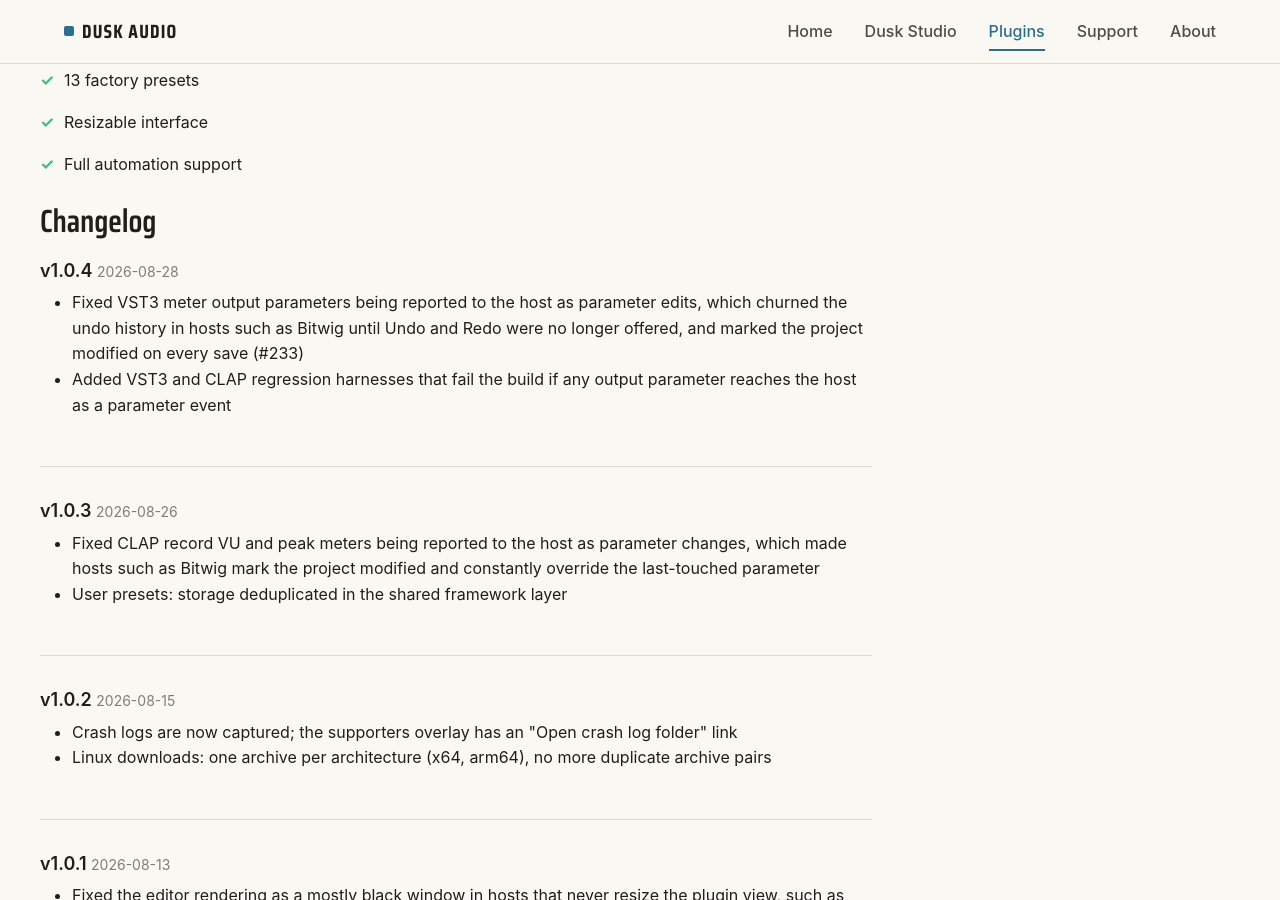
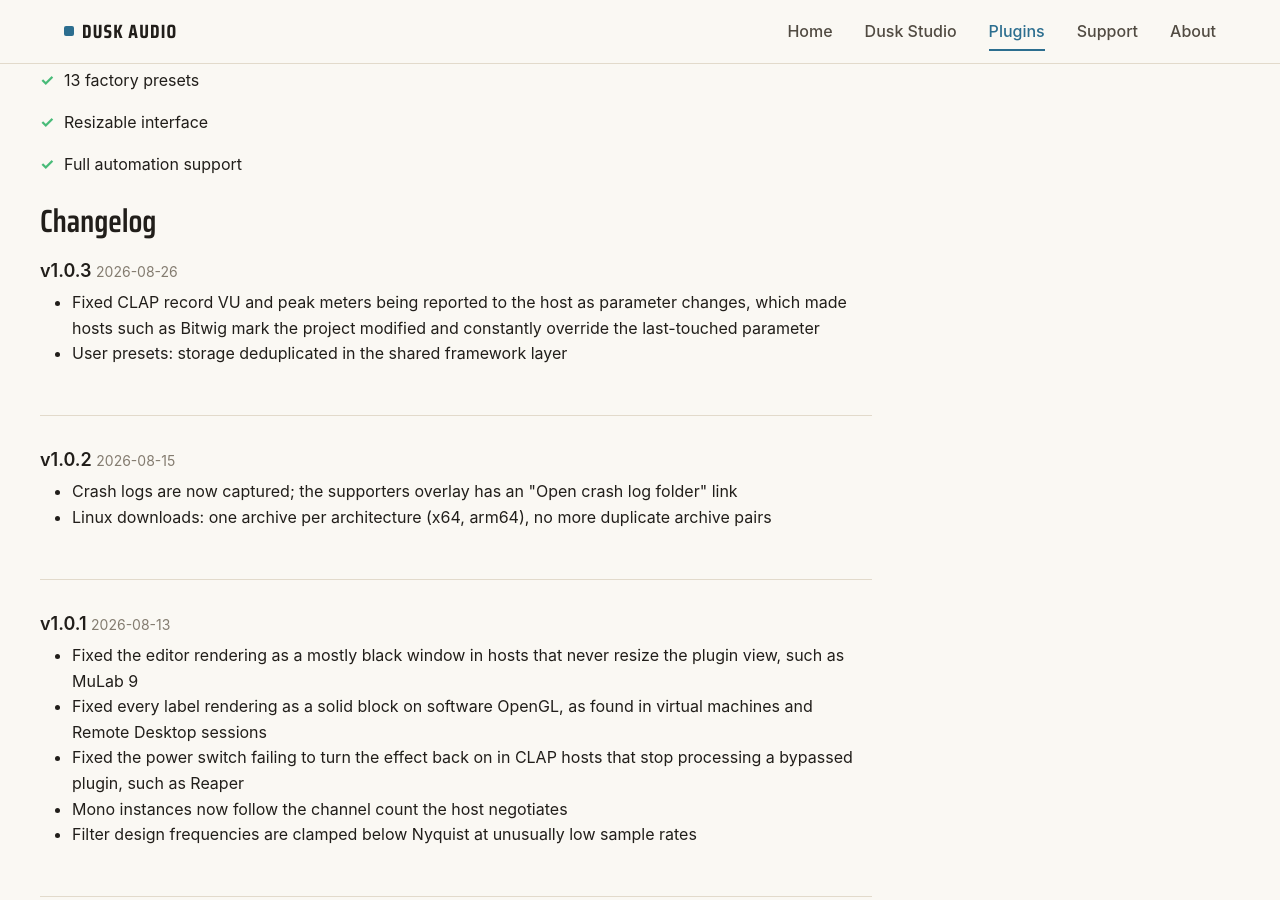
Before and after one commit to dusk-audio/dusk-audio.github.io, a Jekyll site: the page built from _plugins/tape-echo-2.md, in a window 1280 px wide and 900 px high, scrolled down 5639 px. Built offline with Jekyll 4.4.1, drawn with Linux system fonts in a browser that asks for light colours; some of the changed text lies outside the part shown.

Commit message:
Revert "Update Tape Echo 2 to v1.0.4"
This reverts commit bf4a954bc6efbf06186391fbf5589cd9d35ec2c8.

```diff
--- a/_data/plugins.yml
+++ b/_data/plugins.yml
@@ -133,5 +133,5 @@
     panning. Completely free.
   status: released
   featured: true
-  version: 1.0.4
+  version: "1.0.3"
   released: "2026-08-04"
--- a/_plugins/tape-echo-2.md
+++ b/_plugins/tape-echo-2.md
@@ -4,7 +4,7 @@ title: Tape Echo 2
 slug: tape-echo-2
 tagline: Three-Head Tape Delay with Spring Reverb
 description: A three-head tape echo and spring reverb modeled end to end, with 12 echo modes, mechanical head timing, tape age, splice dropout, and regeneration that runs into self-oscillation. Free AU, VST3, CLAP, and LV2 plugin for Linux, Windows, and macOS.
-version: "1.0.4"
+version: "1.0.3"
 screenshot: /assets/images/plugins/tape-echo-2-screenshot.png
 
 features:
@@ -38,11 +38,6 @@ requirements:
   - "Sample rates: 44.1 kHz to 192 kHz"
 
 changelog:
-  - version: "1.0.4"
-    date: "2026-08-28"
-    changes:
-      - "Fixed VST3 meter output parameters being reported to the host as parameter edits, which churned the undo history in hosts such as Bitwig until Undo and Redo were no longer offered, and marked the project modified on every save (#233)"
-      - "Added VST3 and CLAP regression harnesses that fail the build if any output parameter reaches the host as a parameter event"
   - version: "1.0.3"
     date: "2026-08-26"
     changes:
```
Also changed, not shown: 1 other file.
